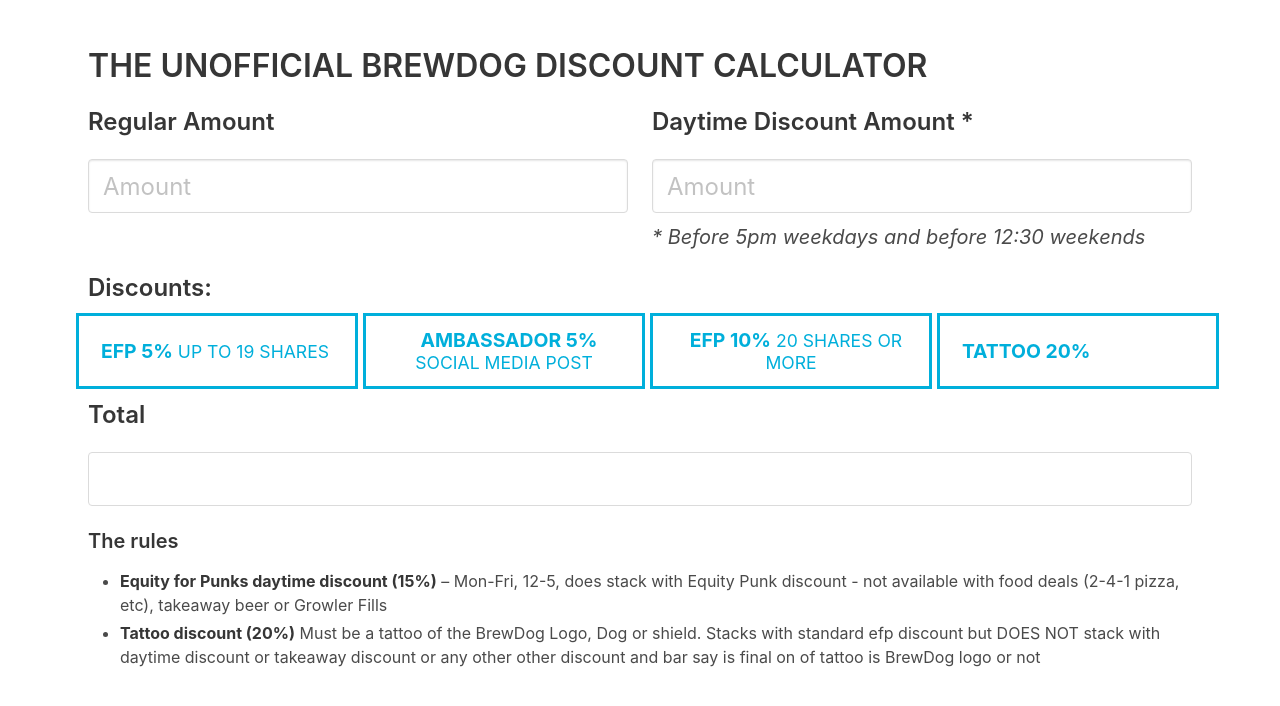
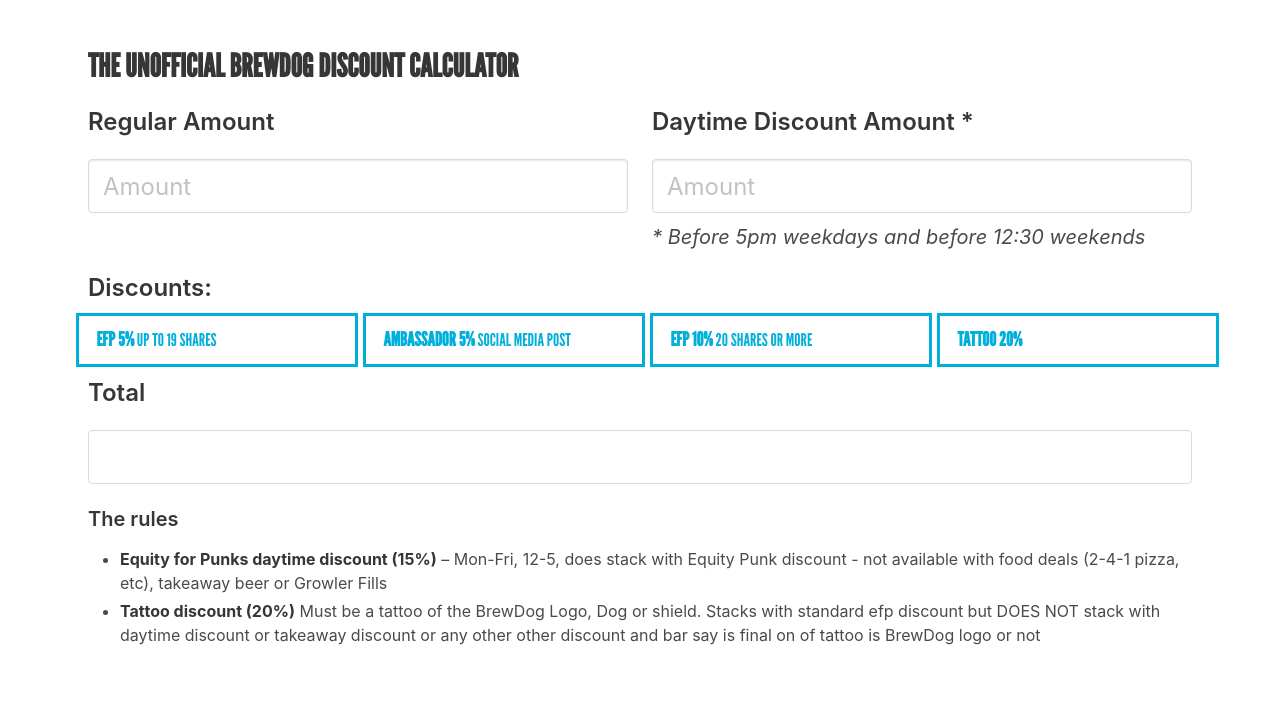
Before and after one commit to picandocodigo/efp_discount, a website: page index.html in a window 1280 px wide. Drawn offline with nearby package versions, Linux system fonts and the light colour scheme.

Commit message:
Add font

```diff
--- a/css/style.css
+++ b/css/style.css
@@ -1,5 +1,12 @@
+@font-face {
+  font-family: 'LeagueGothic';
+  src: url('https://picandocodigo.github.io/efp_discount/fonts/LeagueGothic.otf');
+  url: ('https://picandocodigo.github.io/efp_discount/fonts/LeagueGothic.otf');
+}
+
 #main-title{
   text-transform: uppercase;
+  font-family: 'LeagueGothic';
 }
 
 .discount{
@@ -14,6 +21,7 @@
   transition: background 0.15s;
   display: flex;
   text-transform: uppercase;
+  font-family: 'LeagueGothic';
 }
 
 .discount *{
```
Also changed, not shown: fonts/LeagueGothic.otf (added).
